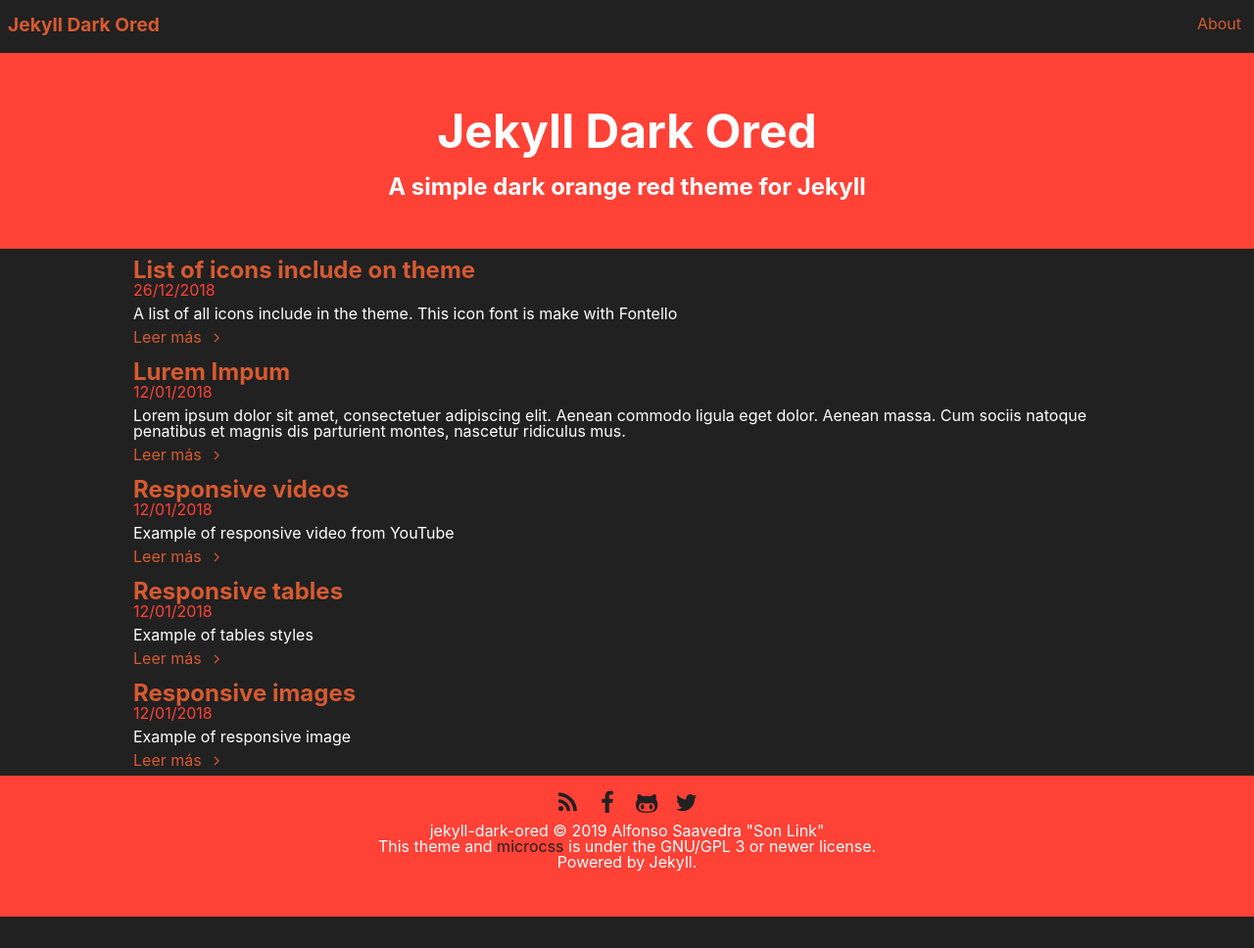
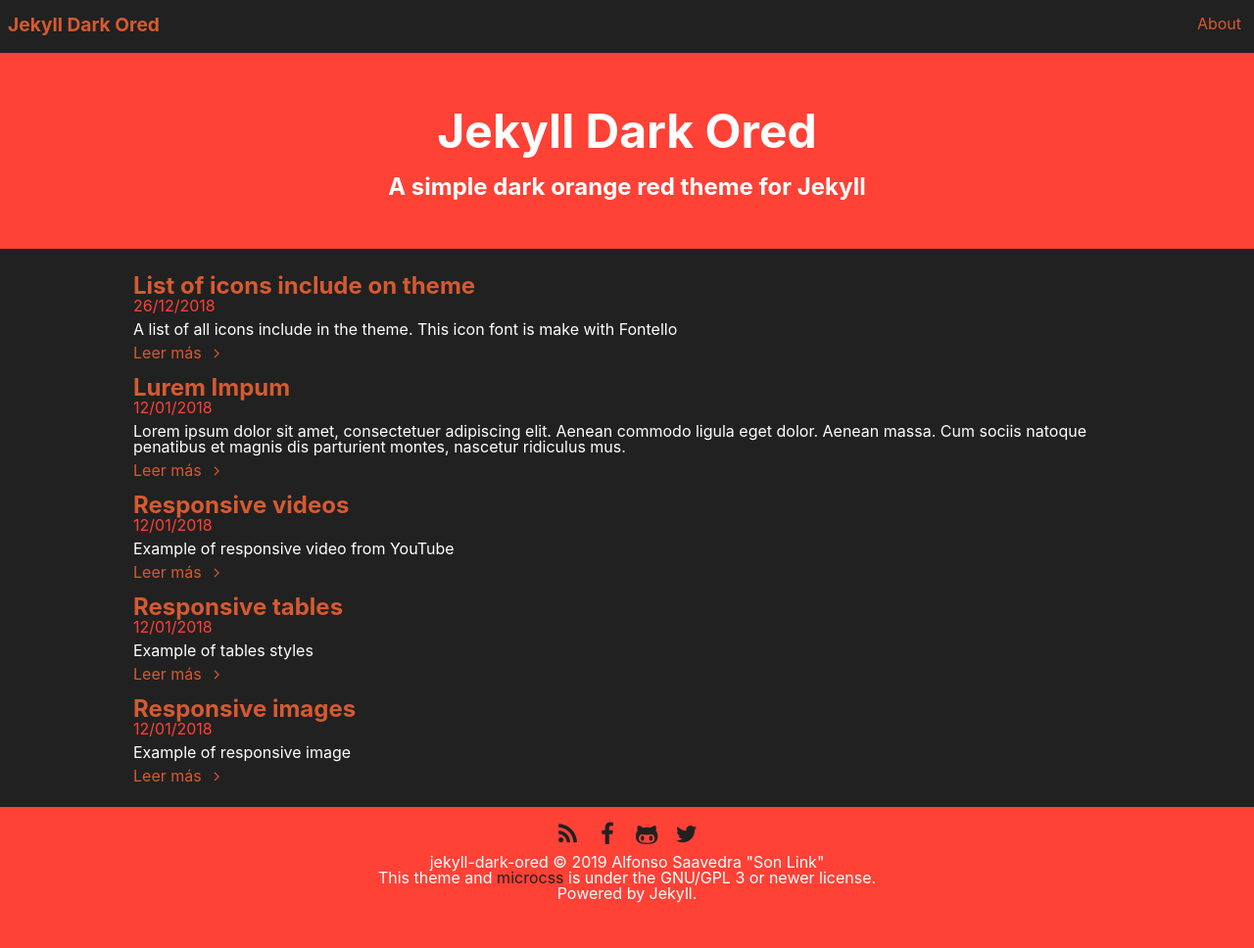
Before and after one commit to son-link/jekyll-dark-ored, a Jekyll site: the page built from index.html, in a window 1280 px wide and 968 px high. Shown: the whole window at 98% size. Built offline with Jekyll 4.4.1, drawn with Linux system fonts in a browser that asks for light colours; nearby versions of some CDN libraries; library files that are not in the unit come from our copies; the list of posts is cut into pages by our own code.

Commit message:
Fix nav links and other minor changes

```diff
--- a/_includes/header.html
+++ b/_includes/header.html
@@ -26,7 +26,7 @@
 					<div id="main-nav">
 						{% for p in site.pages %}
 							{% if p.title %}
-								<a href="{{ p.url | prepend: site.baseurl }}">{{ p.title }}</a>
+								<a href="{{ p.url | absolute_url }}">{{ p.title }}</a>
 							{% endif %}
 						{% endfor %}
 					</div>
--- a/assets/css/style.scss
+++ b/assets/css/style.scss
@@ -90,7 +90,7 @@
 #content {
 	width: 90%;
 	max-width: 1024px;
-	margin: auto;
+	margin: 1rem auto;
 }
 
 #entries {
```
Also changed, not shown: jekyll-dark-ored.gemspec.
